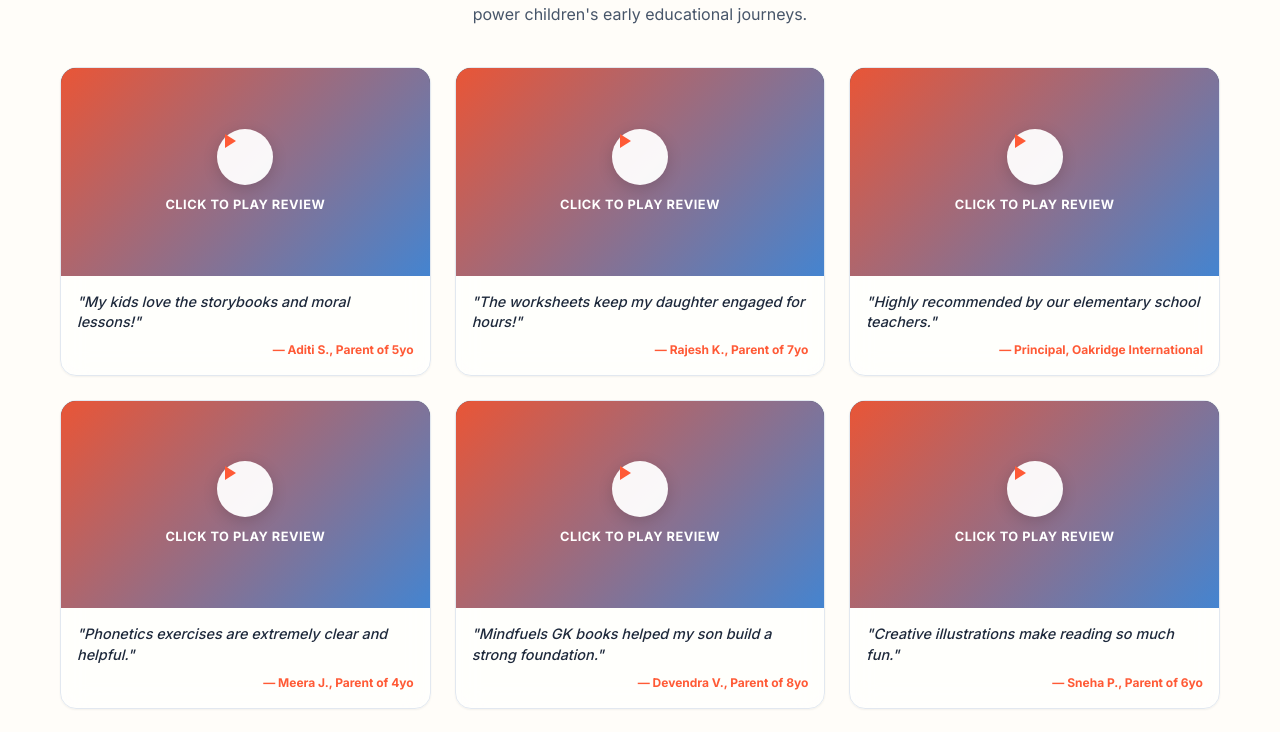
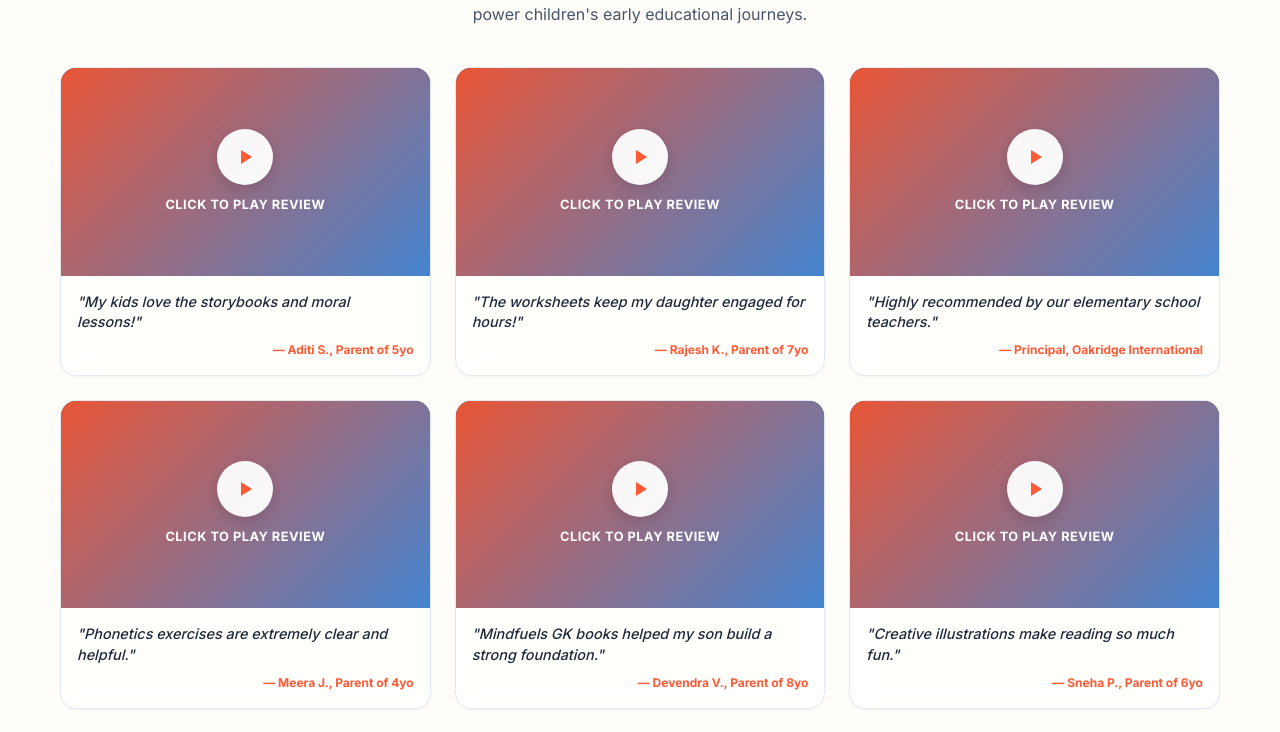
Before and after one commit to gargs64/Mindfuels_Ecomm, a React (Vite) app in the folder frontend/: page / in a window 1280 px wide. Shown: the part 2062-2794 px from the top of the page. Built offline with nearby package versions, Linux system fonts and the light colour scheme; no server answers.

Commit message:
fix: resolve duplicate JSX className in LegalPages and Testimonials

```diff
--- a/frontend/src/components/Testimonials.jsx
+++ b/frontend/src/components/Testimonials.jsx
@@ -90,7 +90,7 @@ export default function Testimonials() {
                       className="thumbnail-overlay"
                     >
                       {/* Play Button Icon */}
-                      <div className="flex-center" style={{
+                      <div className="flex-center play-button-hover" style={{
                         width: '56px',
                         height: '56px',
                         borderRadius: '50%',
@@ -99,7 +99,7 @@ export default function Testimonials() {
                         boxShadow: '0 4px 15px rgba(0,0,0,0.15)',
                         marginBottom: '10px',
                         transition: 'transform 0.2s'
-                      }} className="play-button-hover">
+                      }}>
                         <svg width="24" height="24" fill="currentColor" viewBox="0 0 24 24">
                           <path d="M8 5v14l11-7z"></path>
                         </svg>
--- a/frontend/src/pages/LegalPages.jsx
+++ b/frontend/src/pages/LegalPages.jsx
@@ -30,7 +30,7 @@ export default function LegalPages() {
   };
 
   return (
-    <div className="container" style={{ padding: '40px 20px 80px 20px', fontFamily: 'var(--font-body)', display: 'flex', gap: '30px' }} className="legal-layout-split">
+    <div className="container legal-layout-split" style={{ padding: '40px 20px 80px 20px', fontFamily: 'var(--font-body)', display: 'flex', gap: '30px' }}>
 
       {/* 1. Left Sticky Navigation Menu */}
       <nav className="glass-panel sticky-nav" style={{
```
Also changed, not shown: 2 other files (tests, documents, lock files or other folders).
